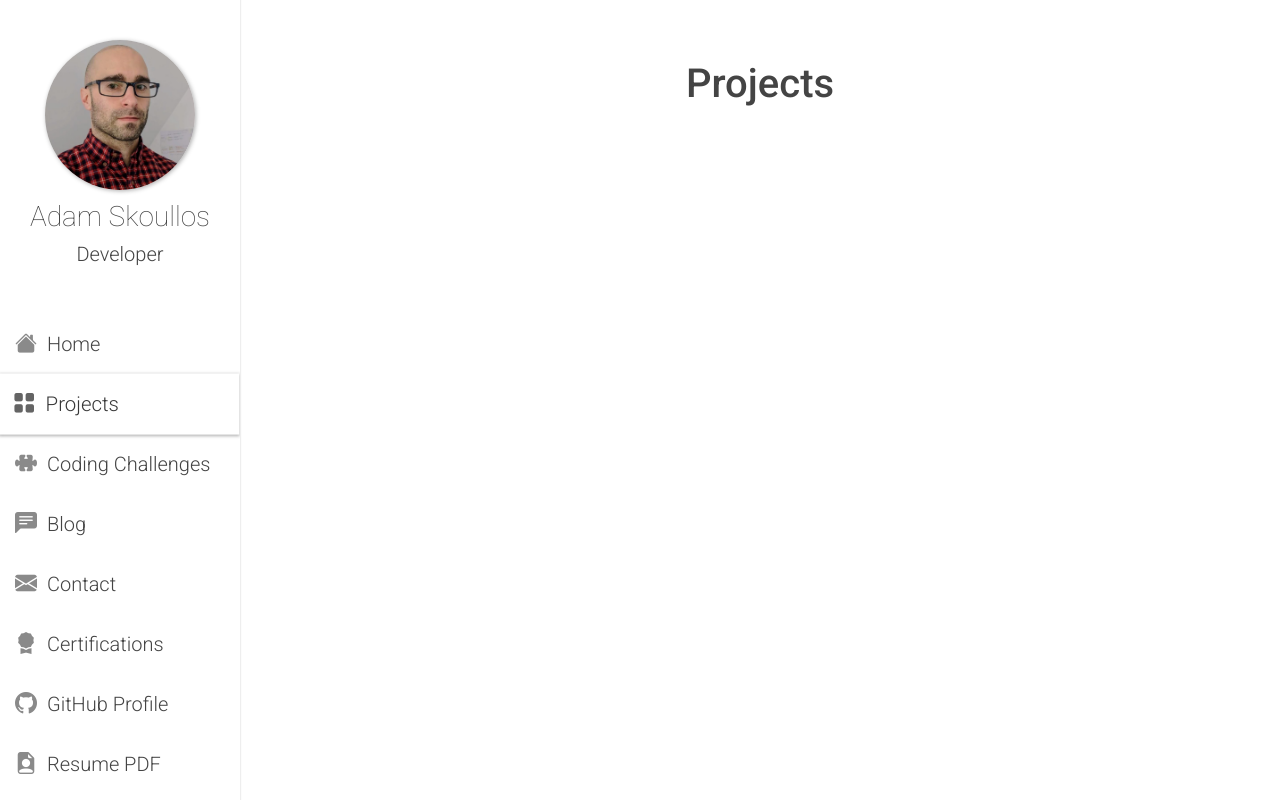
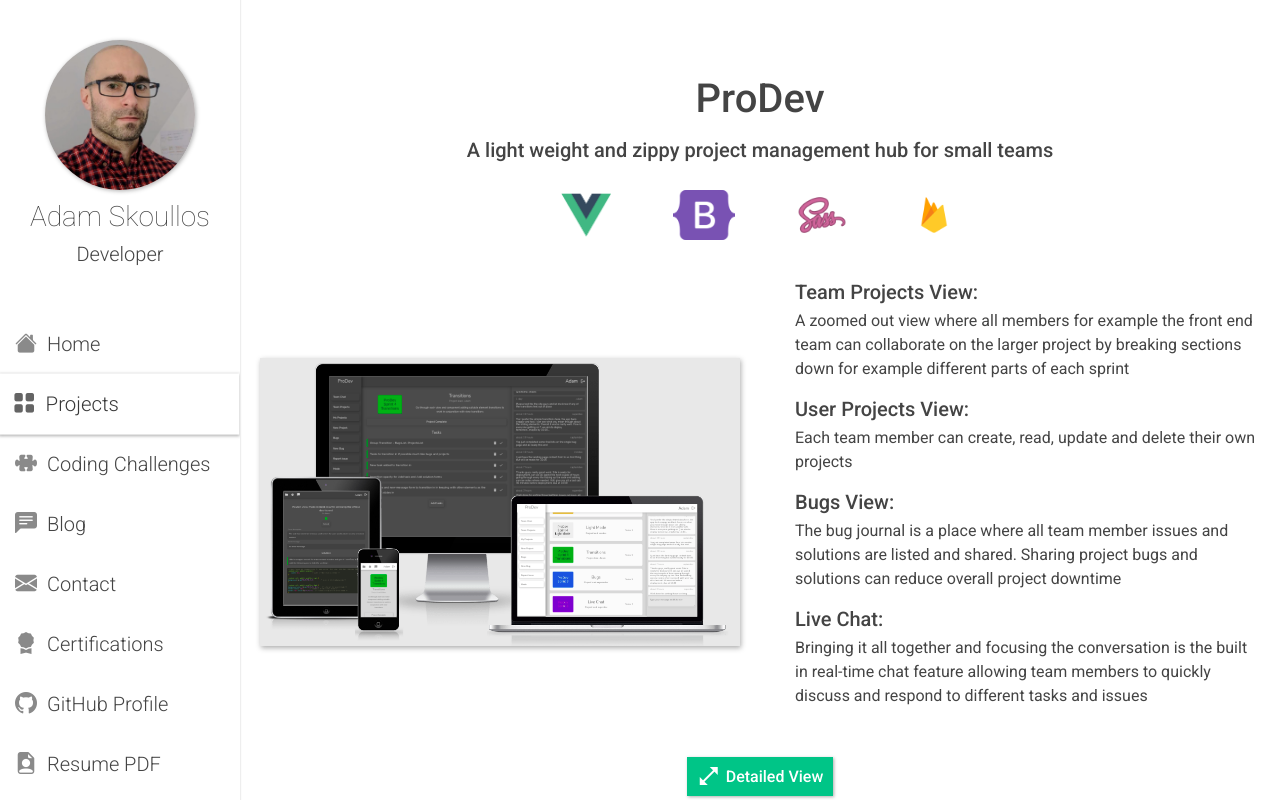
Before and after one commit to Adamskoullos/Portfolio, a Vue app: page /projects in a window 1280 px wide. Built offline with nearby package versions, Linux system fonts and the light colour scheme.

Commit message:
begin projects page - layout, getting all the content in place

```diff
--- a/src/views/Home.vue
+++ b/src/views/Home.vue
@@ -85,19 +85,19 @@ export default {
 @media (min-width: 600px) and (max-width: 690px) {
   header {
     // background-color: rgb(94, 255, 0);
-    padding-top: 60px;
+    padding-top: 40px;
   }
 }
 @media (min-width: 350px) and (max-width: 600px) {
   header {
     // background-color: rgb(255, 196, 0);
-    padding-top: 70px;
+    padding-top: 30px;
   }
 }
 @media (min-width: 200px) and (max-width: 350px) {
   header {
     // background-color: rgb(255, 196, 0);
-    padding-top: 90px;
+    padding-top: 20px;
   }
 }
 header{
--- a/src/views/Projects.vue
+++ b/src/views/Projects.vue
@@ -1,5 +1,68 @@
 <template>
-  <h1>Projects</h1>
+  <div class="wrapper">
+    <div class="row project">
+      <div class="col project-col">
+        <h1>ProDev</h1>
+        <h5>A light weight and zippy project management hub for small teams</h5>
+        <div class="tech-icons">
+          <img src="../assets/icons/vue.png" alt="logo">
+          <img src="../assets/icons/bootstrap.png" alt="logo">
+          <img src="../assets/icons/sass.png" alt="logo">
+          <img src="../assets/icons/firebase.png" alt="logo">
+        </div>
+        <div class="row project-overview">
+          <div class="col-12 col-xl-6 project-image">
+            <img src="../assets/images/prodev.png" alt="project image">
+          </div>
+          <div class="col-12 col-xl-6 overview">
+            <h5>Team Projects View:</h5>
+            <p>A zoomed out view where all members for example the front end team can collaborate on the larger project by breaking sections down for example different parts of each sprint</p>
+            <h5>User Projects View:</h5>
+            <p>Each team member can create, read, update and delete their own projects</p>
+            <h5>Bugs View:</h5>
+            <p>The bug journal is a place where all team member issues and solutions are listed and shared. Sharing project bugs and solutions can reduce overall project downtime</p>
+            <h5>Live Chat:</h5>
+            <p>Bringing it all together and focusing the conversation is the built in real-time chat feature allowing team members to quickly discuss and respond to different tasks and issues</p>
+          </div>
+        </div>
+        <router-link :to="{ name: 'Projects' }" class="button" >
+          <span class="material-icons">open_in_full</span>Detailed View
+        </router-link>
+      </div>
+    </div>
+    <div class="divider"></div>
+    <div class="row project">
+      <div class="col project-col">
+        <h1>ProDev</h1>
+        <h5>A light weight and zippy project management hub for small teams</h5>
+        <div class="tech-icons">
+          <img src="../assets/icons/vue.png" alt="logo">
+          <img src="../assets/icons/bootstrap.png" alt="logo">
+          <img src="../assets/icons/sass.png" alt="logo">
+          <img src="../assets/icons/firebase.png" alt="logo">
+        </div>
+        <div class="row project-overview">
+          <div class="col-12 col-xl-6 project-image">
+            <img src="../assets/images/prodev.png" alt="project image">
+          </div>
+          <div class="col-12 col-xl-6 overview">
+            <h5>Team Projects View:</h5>
+            <p>A zoomed out view where all members for example the front end team can collaborate on the larger project by breaking sections down for example different parts of each sprint</p>
+            <h5>User Projects View:</h5>
+            <p>Each team member can create, read, update and delete their own projects</p>
+            <h5>Bugs View:</h5>
+            <p>The bug journal is a place where all team member issues and solutions are listed and shared. Sharing project bugs and solutions can reduce overall project downtime</p>
+            <h5>Live Chat:</h5>
+            <p>Bringing it all together and focusing the conversation is the built in real-time chat feature allowing team members to quickly discuss and respond to different tasks and issues</p>
+          </div>
+        </div>
+        <router-link :to="{ name: 'Projects' }" class="button" >
+          <span class="material-icons">open_in_full</span>Detailed View
+        </router-link>
+      </div>
+    </div>
+    <div class="divider"></div>
+  </div>
 </template>
 
 <script>
@@ -8,6 +71,138 @@ export default {
 }
 </script>
 
-<style>
+<style lang="scss">
 
+
+@media (min-width: 690px) and (max-width: 800px) {
+  .wrapper {
+    // background-color: #f00;
+    padding-top: 30px;
+  }
+}
+@media (min-width: 600px) and (max-width: 690px) {
+  .wrapper {
+    // background-color: rgb(94, 255, 0);
+    padding-top: 60px;
+  }
+}
+@media (min-width: 350px) and (max-width: 600px) {
+  .wrapper {
+    // background-color: rgb(255, 196, 0);
+    padding-top: 70px;
+  }
+}
+@media (min-width: 200px) and (max-width: 350px) {
+  .wrapper {
+    // background-color: rgb(255, 196, 0);
+    padding-top: 90px;
+  }
+}
+
+.project{
+  display: flex;
+  flex-direction: column;
+  align-items: stretch;
+  justify-content: stretch;
+  margin-bottom: 40px;
+
+  h1{
+    margin: 15px auto;
+  }
+
+  a.button{
+    // margin: 200px;
+    background: #00C587;
+    color: white;
+    font-weight: 500;
+    span{
+      color: white;
+      margin-right: 5px;
+      vertical-align: middle;
+      padding-bottom: 3px;
+
+
+    }
+  }
+  a.button:hover{
+    background: #30465F;
+    transition: all ease 0.7s;
+  }
+  .tech-icons{
+    flex:1;
+    display: flex;
+    flex-wrap: wrap;
+    align-items: center;
+    justify-content: space-around;
+    max-width: 500px;
+    padding: 20px 20px 20px 20px;
+    // background: darkcyan;
+    margin:auto;
+    img{
+      height: 50px;
+      margin: auto 15px;
+      // overflow: hidden;
+    }
+  }
+  @media (min-width: 200px) and (max-width: 500px) {
+    .tech-icons {
+      padding-bottom: 20px !important;
+
+      img {
+        max-height: 60px;
+      margin: 10px !important;
+      }
+    }
+  }
+  .project-overview{
+    // background: chartreuse;
+    padding-bottom: 20px;
+  }
+  .project-image{
+    display: flex;
+    align-items: center;
+    justify-content: center;
+    // width: 90%;
+    // max-width: 1000px;
+    margin: 0 auto;
+    padding: 20px;
+
+    img{
+      width: 100%;
+      max-width: 700px;
+      box-shadow: 1px 2px 5px rgba(50,50,50,0.4);
+    }
+  }
+  .overview{
+    display: flex;
+    flex-direction: column;
+    align-items: stretch;
+    justify-content: stretch;
+    // background: chocolate;
+    padding: 20px 20px;
+    margin:0 auto;
+    h5{
+      margin: auto auto 5px 15px;
+      // padding-left: 5px;
+      // border-left: 6px solid rgba(155, 155, 155, 0.2);
+      }
+    p{
+      text-align: left;
+      margin-left: 15px;
+
+      }
+    a{
+      margin: auto;
+    }
+  }
+}
+
+
+div.divider{
+  height: 1px;
+  width: 70%;
+  background: rgba(155, 155, 155, 0.1);
+  margin: 10px auto;
+  padding: 1px 0;
+}
 </style>
```
Also changed, not shown: src/assets/images/prodev.png (added).
